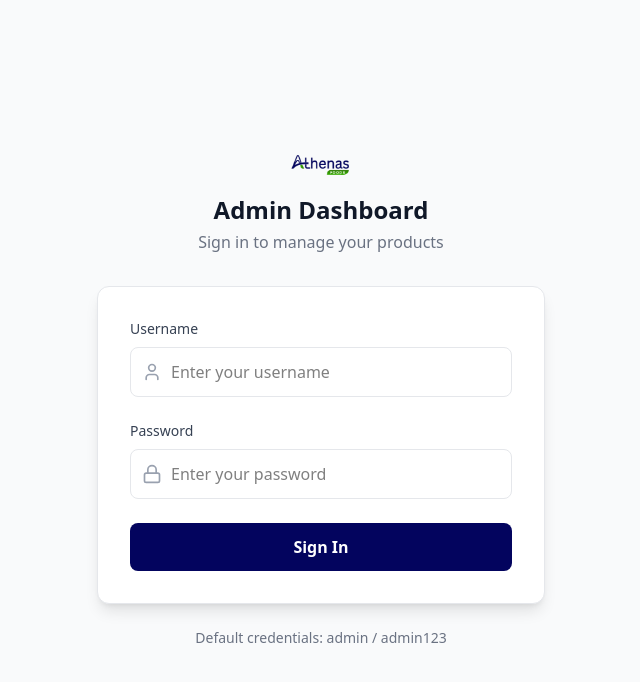
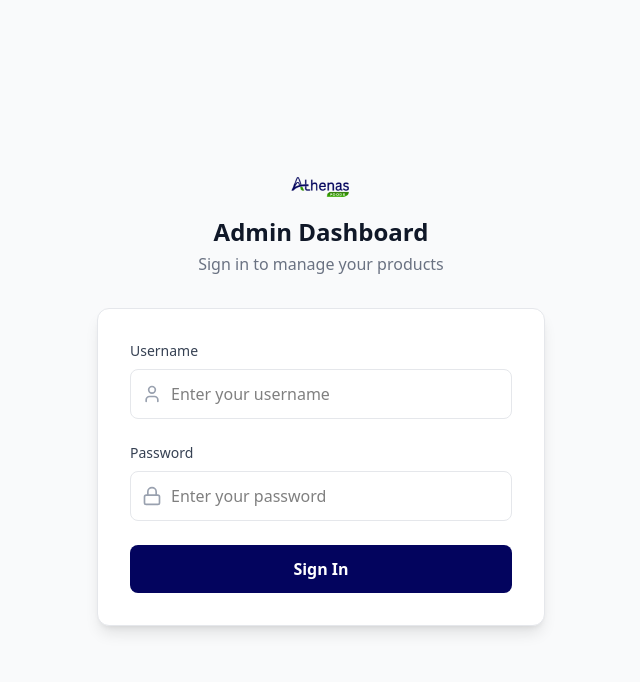
Before and after one commit to Build8-Developments/athenas, a Next.js app: page /dashboard/login in a window 1280 px wide. Shown: the top 682 px of the page, without its empty margins (319-959 px from the left). Built offline with nearby package versions, Linux system fonts and the light colour scheme.

Commit message:
remove default password for dashboard

```diff
--- a/app/dashboard/(auth)/login/page.tsx
+++ b/app/dashboard/(auth)/login/page.tsx
@@ -32,11 +32,6 @@ export default function LoginPage() {
         >
           <LoginForm />
         </Suspense>
-
-        {/* Help text */}
-        <p className="text-center text-sm text-gray-500 mt-6">
-          Default credentials: admin / admin123
-        </p>
       </div>
     </div>
   );
```
